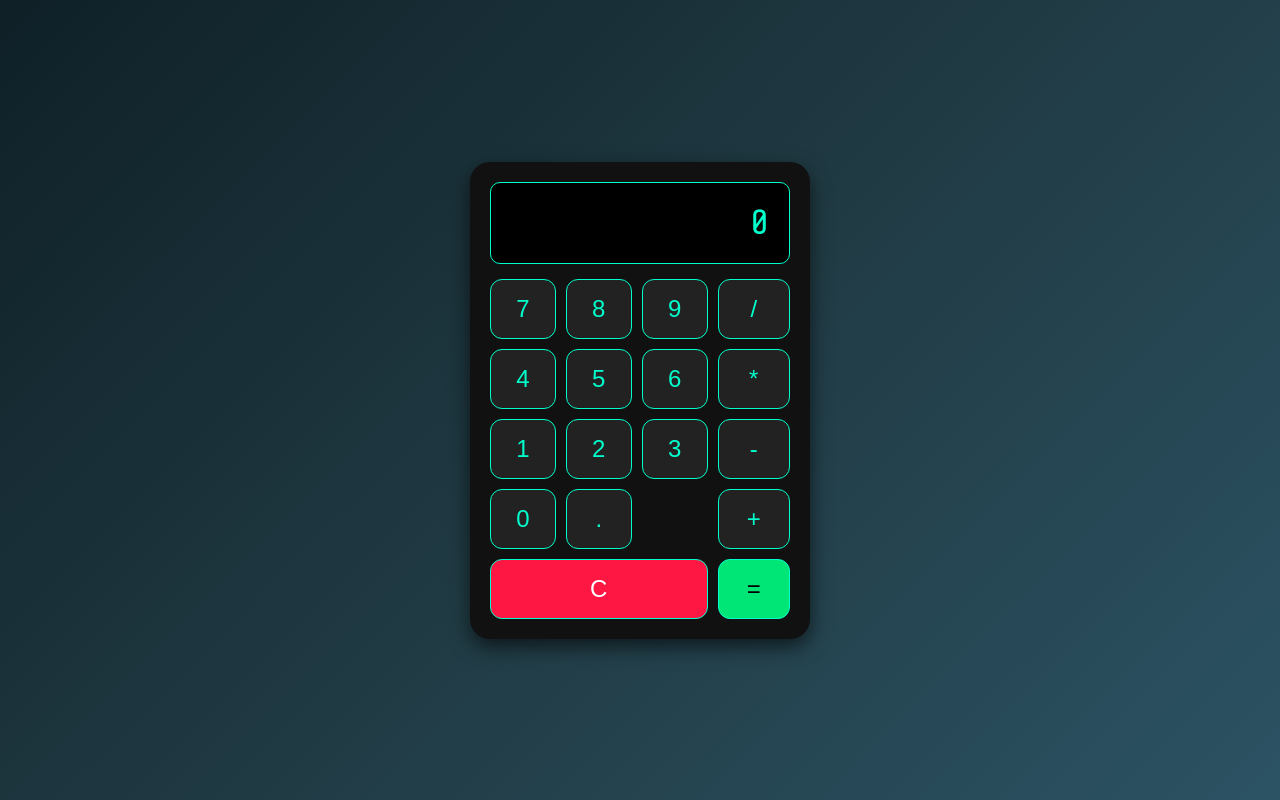
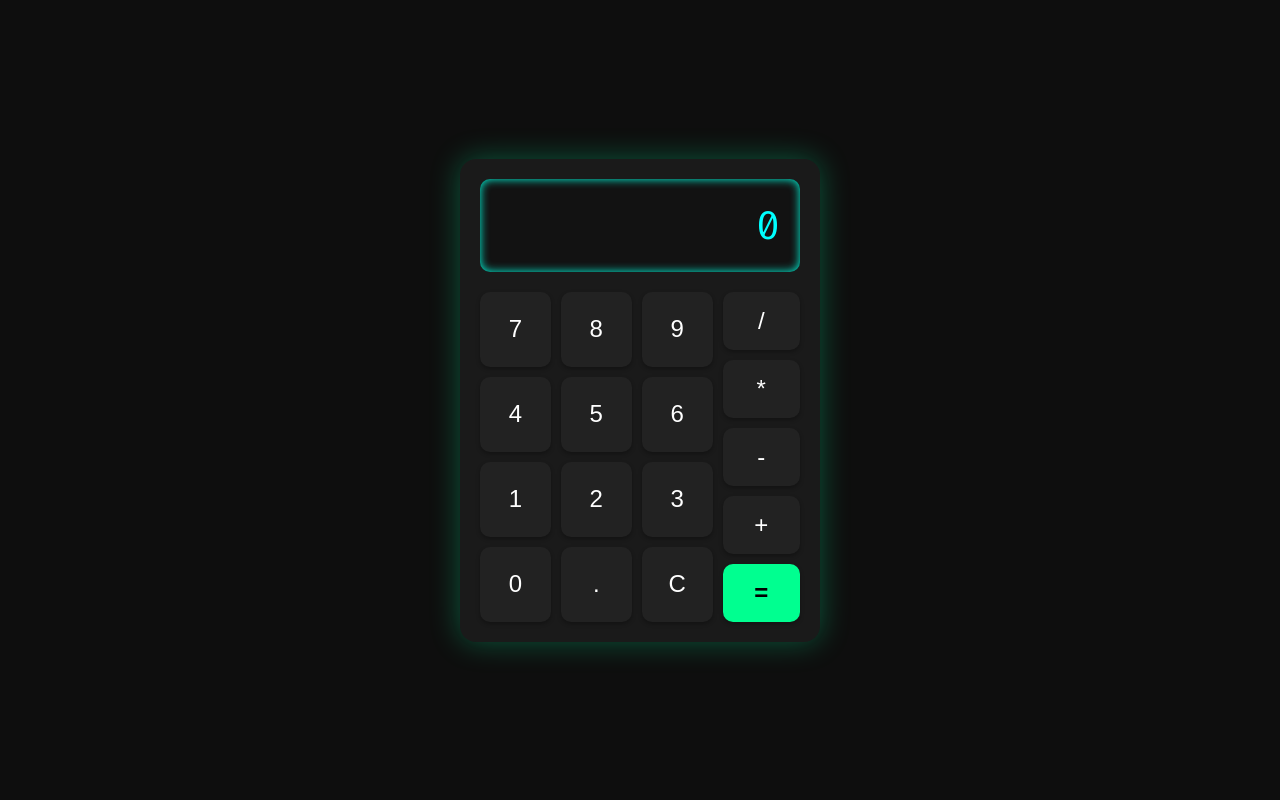
Before and after one commit to paoli22/Calculadora, a React (Create React App) app: page / in a window 1280 px wide. Built offline with nearby package versions, Linux system fonts and the light colour scheme.

Commit message:
cambios en el js pt4

```diff
--- a/src/App.css
+++ b/src/App.css
@@ -11,35 +11,36 @@
   --text: #f0f0f0;
 }
 
-
 body {
-  font-family: 'Share Tech Mono', monospace;
+  font-family: "Fira Code", monospace;
+  background-color: #0e0e0e;
+  color: #ffffff;
   display: flex;
   justify-content: center;
   align-items: center;
   height: 100vh;
-  background: linear-gradient(135deg, #0f2027, #203a43, #2c5364);
   margin: 0;
 }
 
 .calculator {
-  width: 300px;
-  background: #111;
+  background-color: #1a1a1a;
+  border-radius: 16px;
   padding: 20px;
-  border-radius: 20px;
-  box-shadow: 0px 8px 20px rgba(0, 0, 0, 0.6);
-  color: #00ffcc;
+  box-shadow: 0 0 30px rgba(0, 255, 163, 0.3);
+  width: 320px;
+  transition: all 0.3s ease-in-out;
 }
 
 .display {
-  background: #000;
-  color: #00ffcc;
+  background-color: #121212;
+  color: #0ff;
+  font-size: 2.5rem;
   text-align: right;
   padding: 20px;
-  font-size: 2.2rem;
   border-radius: 10px;
-  margin-bottom: 15px;
-  border: 1px solid #00ffcc;
+  margin-bottom: 20px;
+  box-shadow: inset 0 0 10px #00ffe1;
+  transition: all 0.2s;
 }
 
 .buttons {
@@ -47,8 +48,7 @@ body {
   gap: 10px;
 }
 
-.numbers,
-.operators {
+.numbers, .operators {
   display: grid;
   gap: 10px;
 }
@@ -64,43 +64,29 @@ body {
 }
 
 button {
-  background: #222;
-  border: 1px solid #00ffcc;
+  background-color: #222;
+  color: #fff;
+  font-size: 1.5rem;
   padding: 15px;
-  font-size: 1.5rem;
+  border: none;
+  border-radius: 10px;
   cursor: pointer;
-  color: #00ffcc;
-  border-radius: 12px;
-  transition: background 0.2s, transform 0.1s;
+  box-shadow: 0 2px 4px rgba(0,0,0,0.3);
+  transition: transform 0.1s ease, background-color 0.2s;
 }
 
 button:hover {
-  background: #00ffcc;
+  background-color: #00ffe1;
   color: #000;
+  transform: scale(1.05);
 }
 
-button:active,
-button.pressed {
-  background: #00ffcc;
-  color: #000;
+button:active {
   transform: scale(0.95);
 }
 
-.clear {
-  background: #ff1744;
-  color: white;
-  grid-column: span 3;
+.equals {
+  background-color: #00ff90;
+  color: #000;
+  font-weight: bold;
 }
-
-.clear:hover {
-  background: #ff4569;
-}
-
-.equals {
-  background: #00e676;
-  color: black;
-}
-
-.equals:hover {
-  background: #00c853;
-}
```
